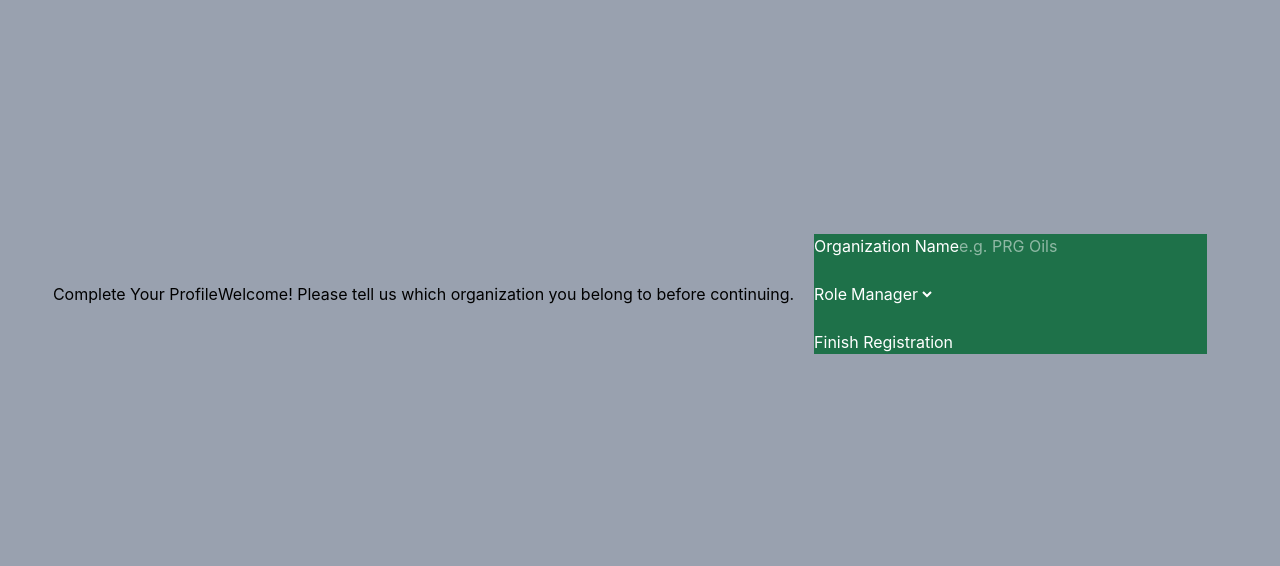
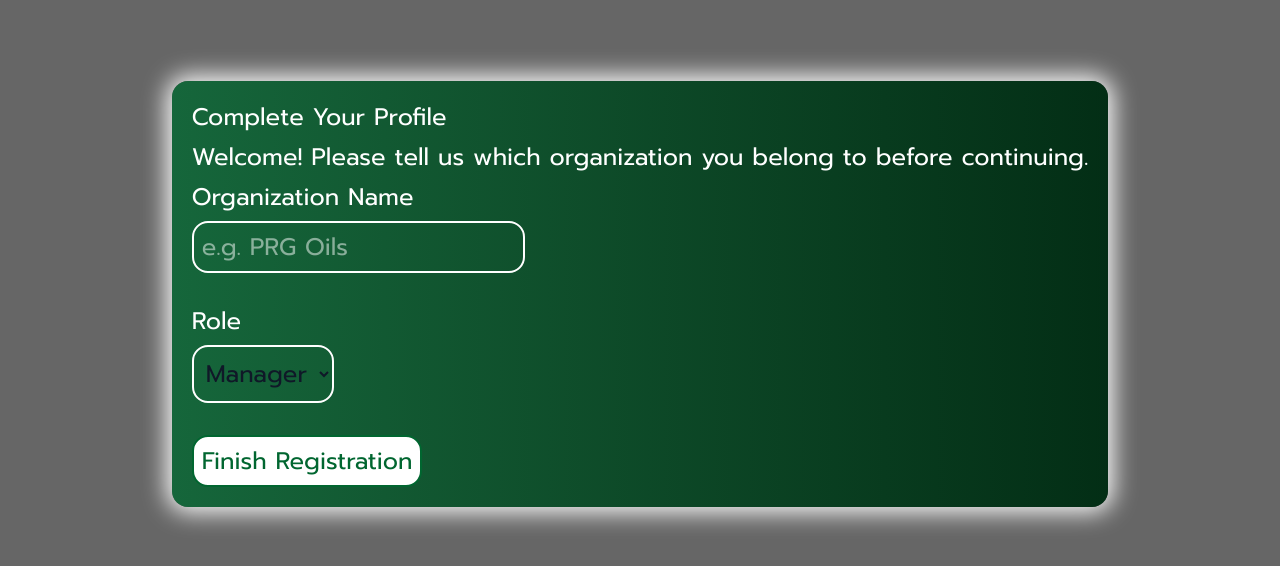
Before and after one commit to joykat05/HerbalTrace, a React (Vite) app in the folder frontend/: page /complete-profile in a window 1280 px wide. Shown: the part 106-672 px from the top of the page. Built offline with nearby package versions, Linux system fonts and the light colour scheme.

Commit message:
feat: successfully connected oauth to frontend

```diff
--- a/frontend/src/CompletePeofile.jsx
+++ b/frontend/src/CompletePeofile.jsx
@@ -58,19 +58,22 @@ function CompleteProfile() {
   };
 
   return (
-    <div className="flex justify-center items-center h-screen w-full bg-gray-400 p-10">
-      <h2>Complete Your Profile</h2>
+    <div className="flex justify-center items-center h-screen w-full bg-black/60 p-10">
+      <div className="m-5 wd-md space-y-2 bg-linear-to-r from-green-800/80 to-green-950 text-white font-prompt shadow-[0px_0px_24px_5px_rgba(255,255,255,1)] p-5 rounded-2xl text-2xl">
+      <h2 >Complete Your Profile</h2>
 
-      <p>
+      <p >
         Welcome! Please tell us which organization you belong to before
         continuing.
       </p>
 
-      <form onSubmit={handleSubmit} className="m-5 bg-green-800/80 text-white font-promt">
+      <form onSubmit={handleSubmit}>
         <div>
           <label>Organization Name</label>
-
+          <br />
           <input
+          className=" focus:shadow-[0px_0px_17px_0px_rgba(255,255,255,1)]
+          focus:ring-2 focus:ring-green-200 p-2 mt-2 border-white border-2 rounded-2xl"
             type="text"
             placeholder="e.g. PRG Oils"
             value={orgName}
@@ -82,8 +85,10 @@ function CompleteProfile() {
 
         <div>
           <label>Role</label>
-
+          <br />
           <select
+           className=" focus:shadow-[0px_0px_17px_0px_rgba(255,255,255,1)]
+          focus:ring-2 focus:ring-green-200 border-white border-2 rounded-2xl p-2 mt-2 text-gray-900"
             value={role}
             onChange={(e) => setRole(e.target.value)}
           >
@@ -101,10 +106,13 @@ function CompleteProfile() {
           </p>
         )}
 
-        <button type="submit" disabled={loading}>
+        <button type="submit" disabled={loading}
+        className="text-green-800 bg-white border-2 border-green-800 p-2 rounded-2xl font-prompt hover:shadow-[0px_0px_17px_0px_rgba(255,255,255,1)]"
+        >
           {loading ? "Creating Account..." : "Finish Registration"}
         </button>
       </form>
+    </div>
     </div>
   );
 }
--- a/frontend/src/OAuthSuccess.jsx
+++ b/frontend/src/OAuthSuccess.jsx
@@ -4,16 +4,22 @@ import { useNavigate } from "react-router-dom";
 export default function OAuthSuccess() {
   const navigate = useNavigate();
 
-  useEffect(() => {
+useEffect(() => {
     const token = new URLSearchParams(window.location.search).get("token");
 
-    if (token) {
-      localStorage.setItem("token", token);
-      navigate("/dashboard");
-    } else {
+    if (!token) {
       navigate("/login");
+      return;
     }
-  }, []);
+
+    localStorage.setItem("token", token);
+
+    // Let the browser finish writing localStorage
+    setTimeout(() => {
+      navigate("/dashboard", { replace: true });
+    }, 100);
+
+  }, [navigate]);
 
   return(
     <>
@@ -25,7 +31,7 @@ export default function OAuthSuccess() {
     style={{ fontSize : 80 }}>
           local_florist
     </span>
-    <p style={{ fontSize : 40 }}>Loading...</p>
+    <p style={{ fontSize : 40 }}>Signing you in....</p>
 
     </div>
     </>
--- a/frontend/src/login.jsx
+++ b/frontend/src/login.jsx
@@ -3,6 +3,7 @@ import Card from "./components/card";
 import { Input, Loader, showToast } from "./components/ui";
 import { useForm } from "react-hook-form";
 import { useNavigate } from "react-router-dom";
+import { FaGoogle } from "react-icons/fa";
 
 export default function Login() {
   const navigate = useNavigate();
@@ -119,14 +120,15 @@ export default function Login() {
             Login
           </button>
         </form>
-
                 <button
           onClick={() => {
             window.location.href =
               "http://localhost:5000/api/auth/google";
           }}
+          className="w-full border-2 border-green-300 p-2 font-prompt text-gray-700 rounded-2xl flex gap-4 justify-center items-center"
         >
           Continue with Google
+          <FaGoogle size={22} className="max-md:text-[16px] text-green-400" />
         </button>
 
         <br />
--- a/frontend/src/signup.jsx
+++ b/frontend/src/signup.jsx
@@ -4,6 +4,7 @@ import { Input, Loader, showToast } from "./components/ui";
 import { useForm } from "react-hook-form";
 import { useNavigate } from "react-router-dom";
 import { useState } from "react";
+import { FaGoogle } from "react-icons/fa";
 
 export default function Signup() {
   const navigate = useNavigate();
@@ -176,6 +177,16 @@ export default function Signup() {
             Sign Up
           </button>
         </form>
+               <button
+                  onClick={() => {
+                    window.location.href =
+                      "http://localhost:5000/api/auth/google";
+                  }}
+                  className="w-full border-2 border-green-300 p-2 font-prompt text-gray-700 rounded-2xl flex gap-4 justify-center items-center"
+                >
+                  Continue with Google
+                  <FaGoogle size={22} className="max-md:text-[16px] text-green-400" />
+                </button>
       </Card>
     </div>
   );
```
